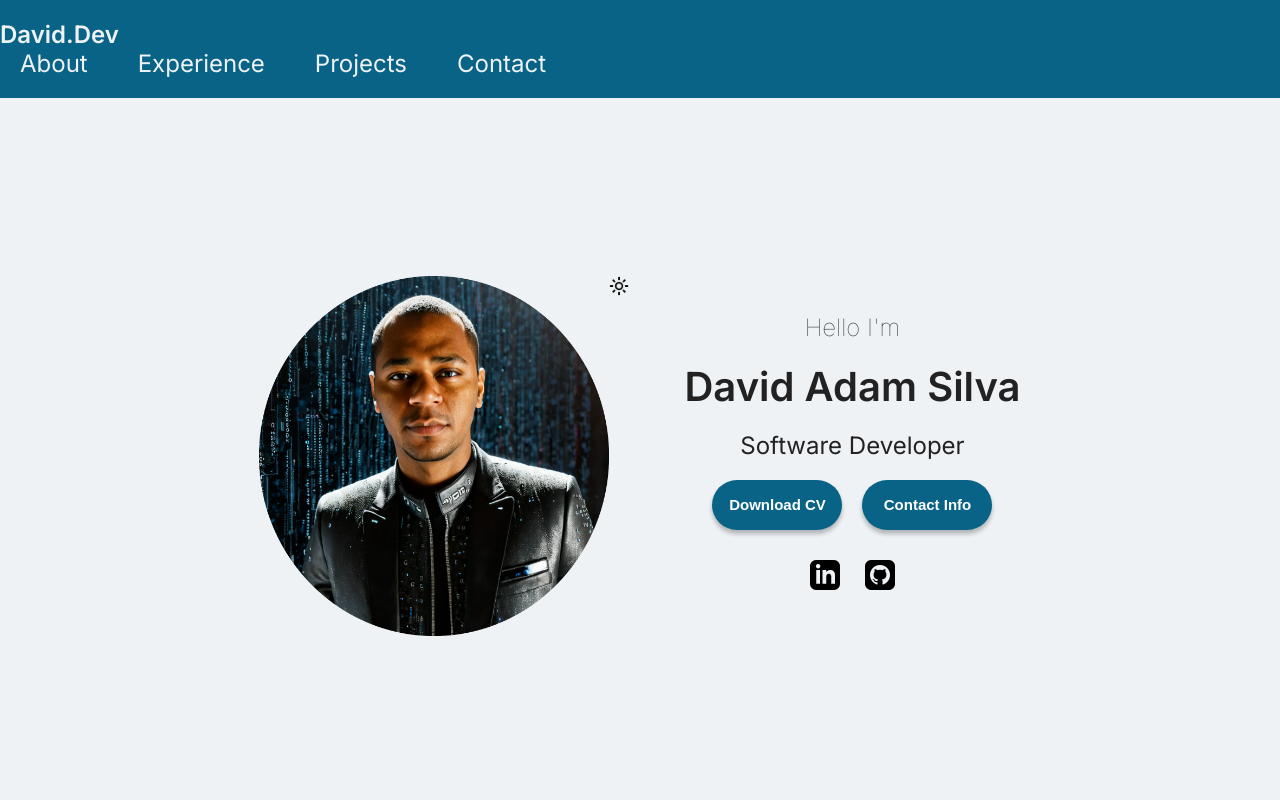
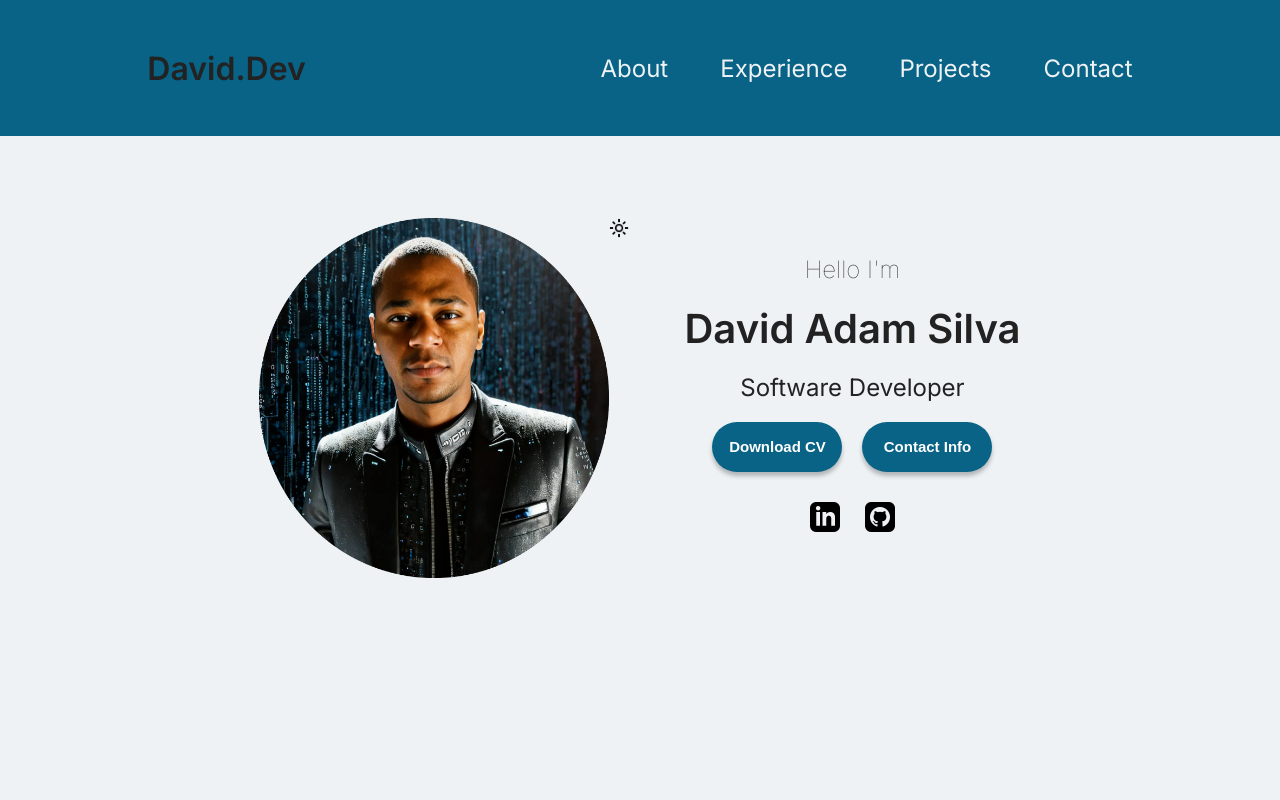
Before and after one commit to DavidAdam1323/portfolio-website-project, a React (Vite) app: page / in a window 1280 px wide. Shown: the top 800 px of the page. Built offline with nearby package versions, Linux system fonts and the light colour scheme.

Commit message:
update Navbar component

```diff
--- a/src/sections/Navbar/Navbar.jsx
+++ b/src/sections/Navbar/Navbar.jsx
@@ -19,8 +19,7 @@ const Navbar = () => {
   return (
     <>
       <nav className={styles.desktopNavBar}>
-        <h1 className={styles.navbarLogo}>David.Dev</h1>
-        <div className={styles.navbarContainer}>
+        <h1 className={styles.logo}>David.Dev</h1>
         <ul className={styles.navLinks}>
           <li>
             <a href="#about">About</a>
@@ -35,10 +34,9 @@ const Navbar = () => {
             <a href="#contact">Contact</a>
           </li>
         </ul>
-        </div>
       </nav>
       <nav className={styles.hamburgerNav}>
-        <h1 className={styles.navbarLogo}>David.Dev</h1>
+        <h1 className={styles.logo}>David.Dev</h1>
         <div className={styles.hamburgerMenu}>
           <div className={menuButtonClasses} onClick={toggleMenu}>
             <div className={styles.menuIcon}></div>
--- a/src/sections/Navbar/NavbarStyles.module.css
+++ b/src/sections/Navbar/NavbarStyles.module.css
@@ -1,6 +1,15 @@
 /* Navbar Section */
 
+/* Desktop Nav Bar */
+.desktopNavBar,
+.navLinks {
+  display: flex;
+}
+
 .desktopNavBar {
+  justify-content: space-around;
+  align-items: center;
+  height: 17vh;
   width: 100%;
   background-color: var(--nav-bar-color);
   color: #fff;
@@ -17,16 +26,14 @@
   align-items: center;
 }
 
-.navbarLogo {
-  color: var(--background-color);
-  font-size: 24px;
-  margin: 0;
+.logo {
+  font-size: 2rem;
 }
 
 .navLinks {
+  gap: 2rem;
   list-style-type: none;
-  display: flex;
-  gap: 30px;
+  font-size: 1.5rem;
 }
 
 .navLinks li {
@@ -50,6 +57,14 @@
 }
 
 /* Hamburger Menu */
+.hamburgerNav {
+  display: none;
+}
+
+.hamburgerMenu {
+  position: relative;
+  display: inline-block;
+}
 
 .menuButton {
   display: none; /* Hide by default on larger screens */
```
Lines whose indentation alone changed are shown as unchanged.
